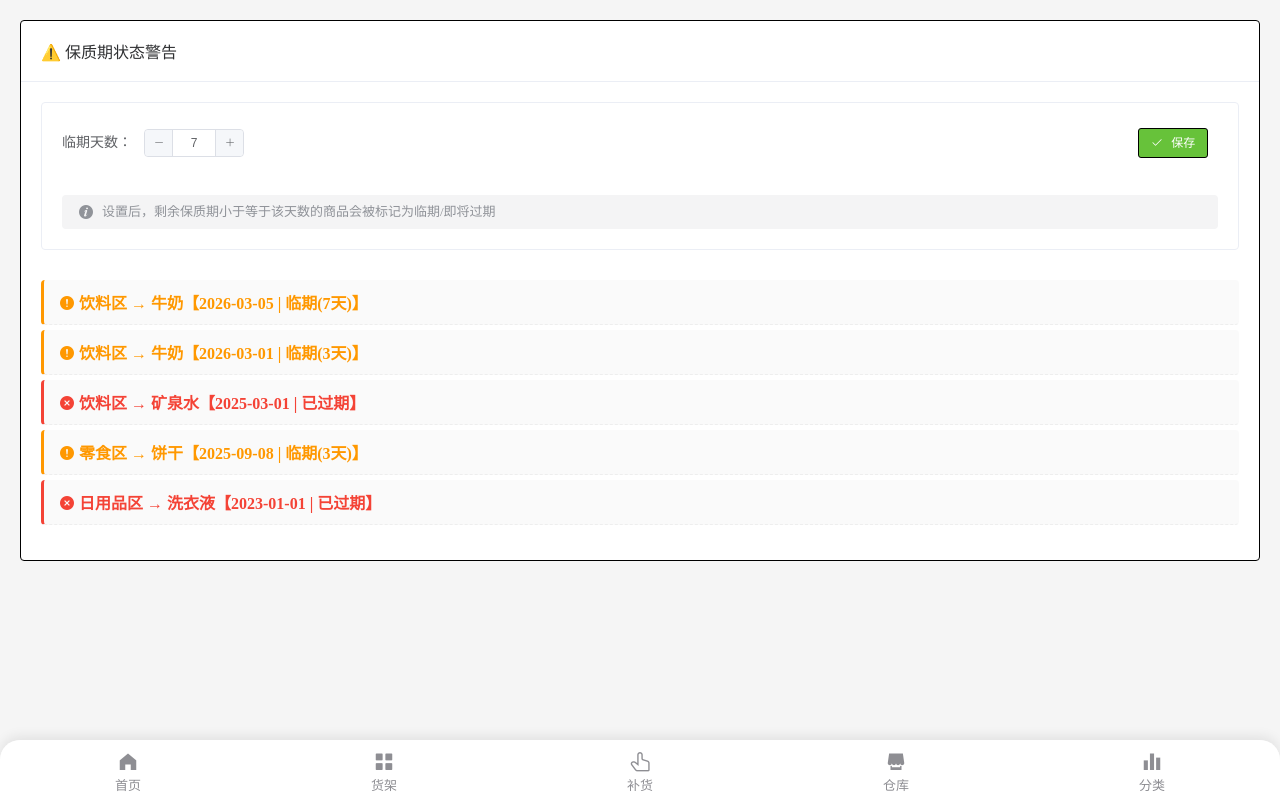
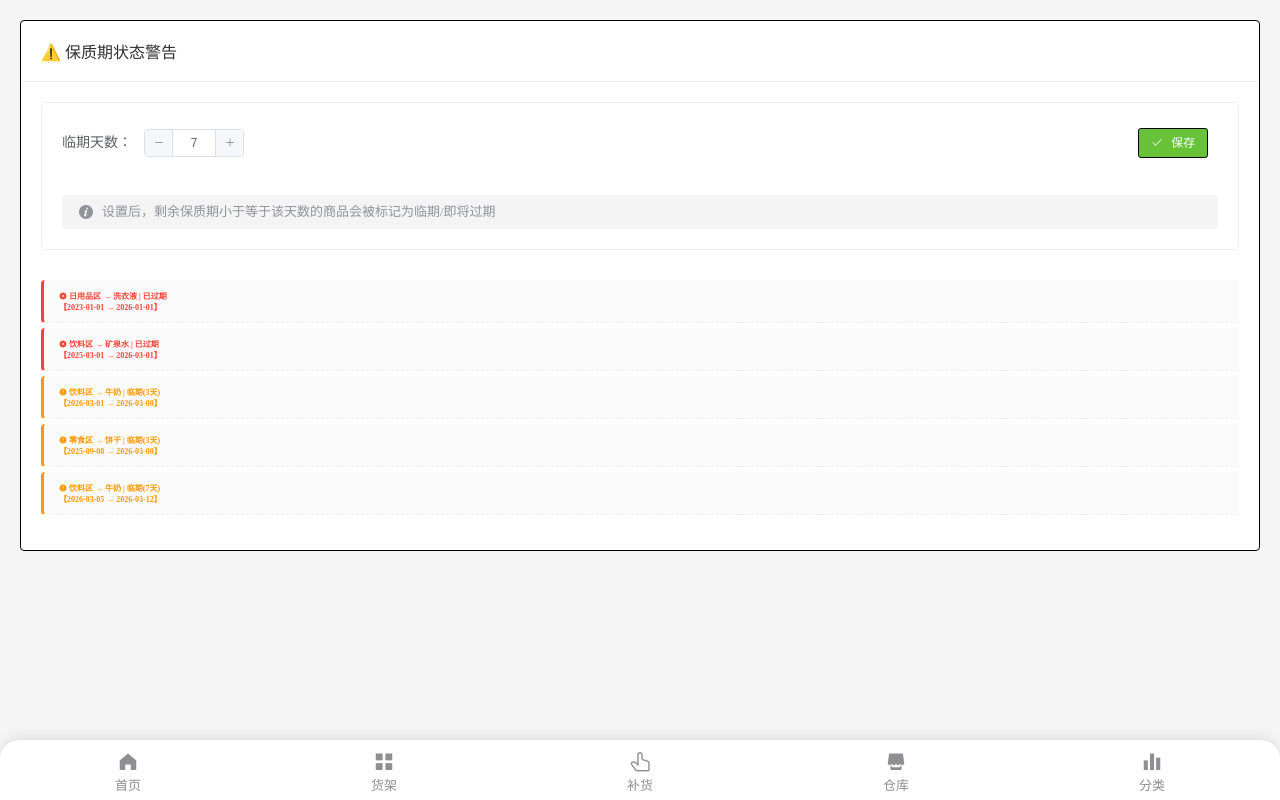
Before and after one commit to gezhe007/Productionmanagesystem, a Vue app: page /warehouse#/home in a window 1280 px wide. Built offline with nearby package versions, Linux system fonts and the light colour scheme.

Commit message:
feat(batch): 为获取批次函数添加升序排序
之前函数返回无序列表，现增加升序排列。同时优化了主页批次显示。

```diff
--- a/src/store/index.js
+++ b/src/store/index.js
@@ -212,8 +212,8 @@ const getters = {
         shelfName: shelf.name,
         status,
         diffDays
-      };
-    }).filter(batch => batch.status.cls !== 'success'); // 仅返回临期/过期
+      }
+    }).filter(batch => batch.status.cls !== 'success').sort((a, b) => a.diffDays - b.diffDays); // 仅返回临期/过期
   },
 
   // 根据ID获取商品
--- a/src/views/Home.vue
+++ b/src/views/Home.vue
@@ -30,7 +30,7 @@
         <!-- 右侧区域：保存按钮 -->
         <el-form-item>
           <el-button
-            style="width: 70px;padding: 8px 10px;border: 1px solid #000;"
+            style="width: 70px; padding: 8px 10px; border: 1px solid #000"
             type="success"
             size="mini"
             icon="el-icon-check"
@@ -56,7 +56,8 @@
         :class="['warn-item', item.cls]"
         :title="item.text"
       >
-        <i :class="['el-icon', item.icon]"></i> {{ item.text }}
+        <i :class="['el-icon', item.icon]"></i> {{ item.name }} | {{ item.status
+        }}<br />{{ item.date }}
       </div>
     </div>
     <div v-else class="no-warning">
@@ -124,7 +125,9 @@ export default {
 
     renderWarningArea() {
       this.warnItems = this.getWarnBatches.map((item) => ({
-        text: `${item.shelfName} → ${item.productName}【${item.produceDate} | ${item.status.text}】`,
+        name: `${item.shelfName} → ${item.productName}`,
+        date: `【${item.produceDate} → ${item.expireDate}】`,
+        status: `${item.status.text}`,
         cls: item.status.cls,
         icon:
           item.status.cls === "danger" ? "el-icon-error" : "el-icon-warning",
@@ -186,23 +189,20 @@ export default {
 
 .warn-list {
   padding: 10px 0;
+  font-size: 8px;
   max-height: 400px;
   overflow-y: auto;
 }
 
 .warn-item {
   padding: 10px 15px;
+  font-size: 8px;
   font-weight: bold;
   border-bottom: 1px dashed #eee;
   border-radius: 4px;
   margin-bottom: 5px;
   background-color: #fafafa;
   transition: all 0.3s;
-}
-
-.warn-item:hover {
-  background-color: #f5f5f5;
-  transform: translateX(5px);
 }
 
 /* 匹配状态的颜色和图标 */
```
